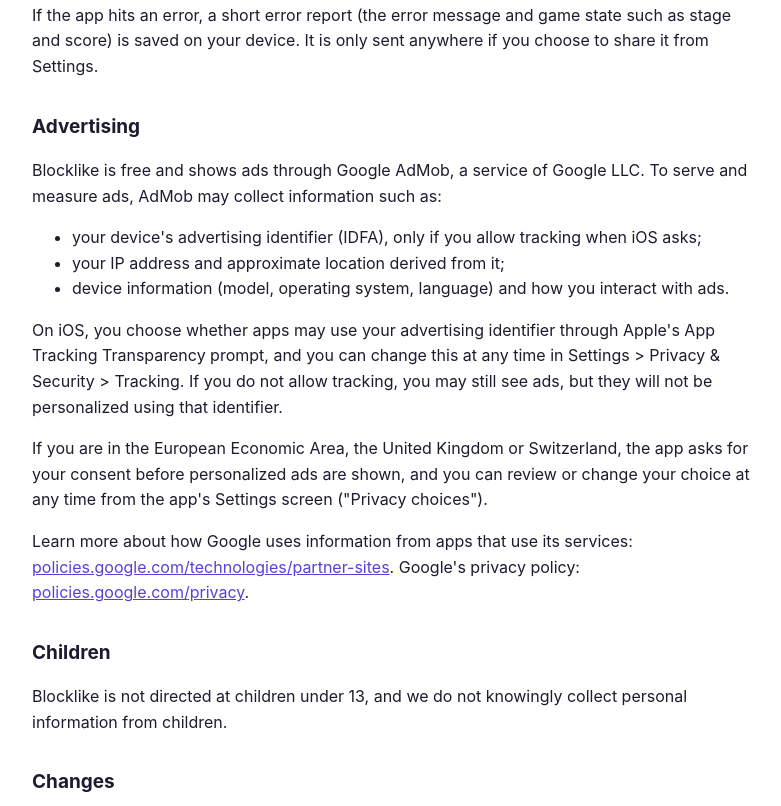
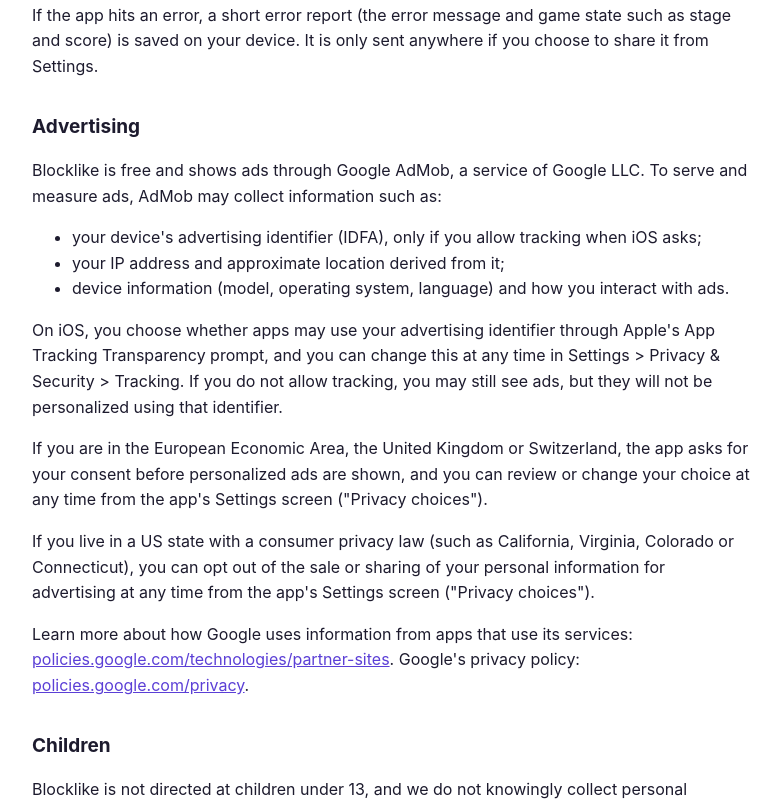
Before and after one commit to schevin-kick/schevin-kick.github.io, a plain HTML site: page blocklike/privacy.html in a window 1280 px wide. Shown: the part 362-1168 px from the top of the page, without its empty margins (248-1029 px from the left). Drawn offline with Linux system fonts and the light colour scheme.

Commit message:
Privacy policy: US state opt-out
Co-Authored-By: Claude Opus 5.5 <noreply@anthropic.com>
Claude-Session: https://claude.ai/code/session_0116nY9LYGYu4snJQcPWA2n7

```diff
--- a/blocklike/privacy.html
+++ b/blocklike/privacy.html
@@ -36,6 +36,7 @@
 </ul>
 <p>On iOS, you choose whether apps may use your advertising identifier through Apple's App Tracking Transparency prompt, and you can change this at any time in Settings &gt; Privacy &amp; Security &gt; Tracking. If you do not allow tracking, you may still see ads, but they will not be personalized using that identifier.</p>
 <p>If you are in the European Economic Area, the United Kingdom or Switzerland, the app asks for your consent before personalized ads are shown, and you can review or change your choice at any time from the app's Settings screen ("Privacy choices").</p>
+<p>If you live in a US state with a consumer privacy law (such as California, Virginia, Colorado or Connecticut), you can opt out of the sale or sharing of your personal information for advertising at any time from the app's Settings screen ("Privacy choices").</p>
 <p>Learn more about how Google uses information from apps that use its services: <a href="https://policies.google.com/technologies/partner-sites">policies.google.com/technologies/partner-sites</a>. Google's privacy policy: <a href="https://policies.google.com/privacy">policies.google.com/privacy</a>.</p>
 
 <h2>Children</h2>
```
